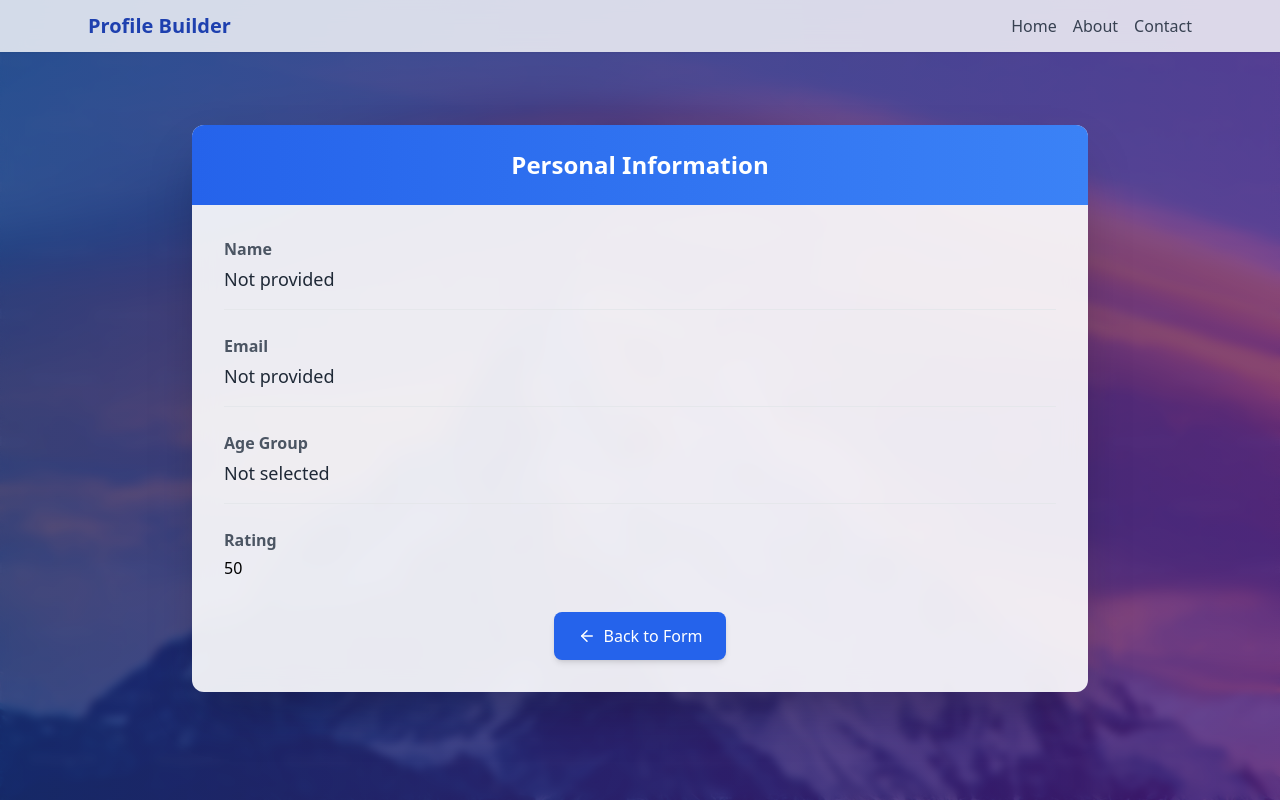
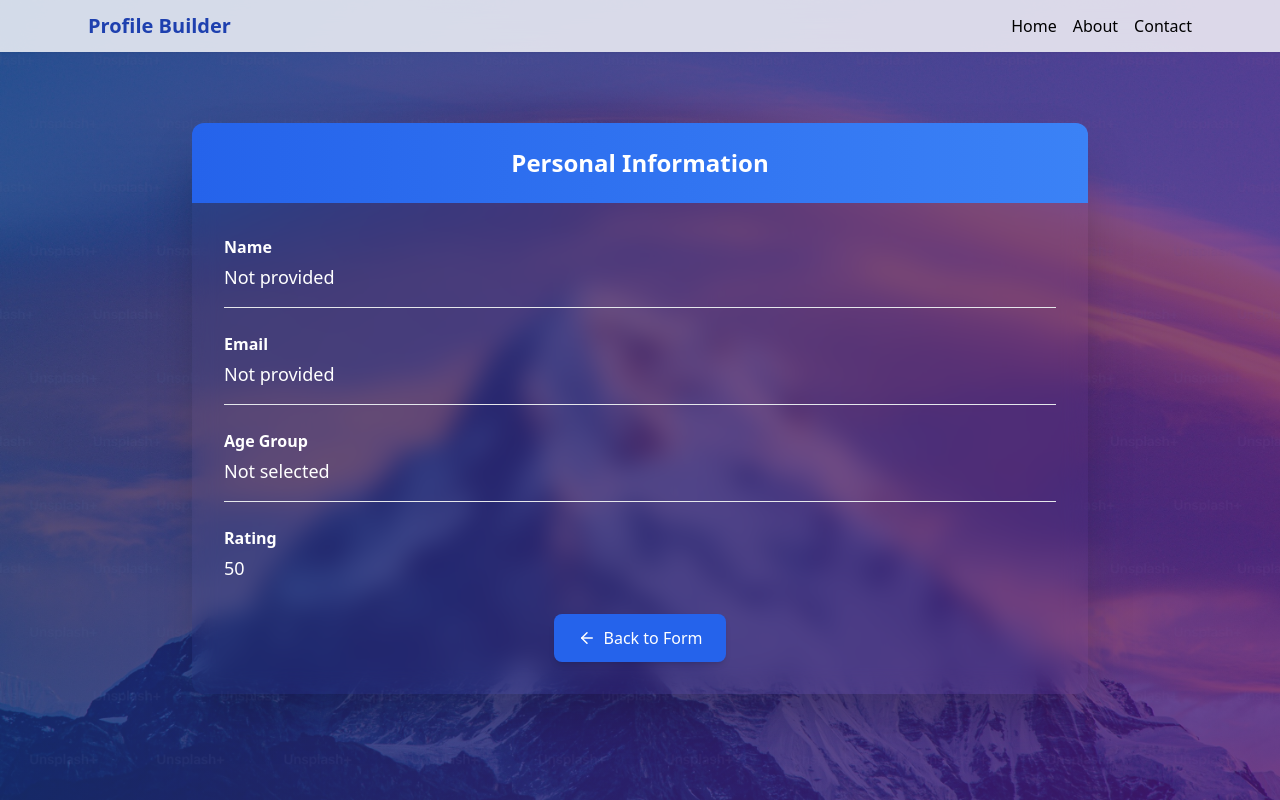
Before and after one commit to nimishaaguptaa12/LoginPage, a React (Vite) app: page /results in a window 1280 px wide. Built offline with nearby package versions, Linux system fonts and the light colour scheme.

Commit message:
modified design

```diff
--- a/src/components/Form.jsx
+++ b/src/components/Form.jsx
@@ -43,7 +43,7 @@ const FormField = ({ label, id, type = 'text', value, onChange, error, required,
 
   return (
     <div className="mb-5">
-      <label htmlFor={id} className="block text-sm font-medium text-black mb-2">
+      <label htmlFor={id} className="block text-sm font-medium text-white mb-2">
         {label} {required && <span className="text-red-500">*</span>}
       </label>
       <input
@@ -85,7 +85,7 @@ const ImageUpload = () => {
 
   return (
     <div className="mb-5">
-      <label className="block text-sm font-medium text-black mb-2">
+      <label className="block text-sm font-medium text-white mb-2">
         Upload Image <span className="text-red-500">*</span>
       </label>
       <div
@@ -101,9 +101,9 @@ const ImageUpload = () => {
           </>
         ) : (
           <>
-            <Upload className="mx-auto text-black-400 mb-2" size={36} />
-            <p className="text-sm text-black-500">Click to upload an image</p>
-            <small className="text-black-400">PNG, JPG or JPEG (max 5MB)</small>
+            <Upload className="mx-auto text-white mb-2" size={36} />
+            <p className="text-sm text-white">Click to upload an image</p>
+            <small className="text-white">PNG, JPG or JPEG (max 5MB)</small>
           </>
         )}
       </div>
@@ -130,7 +130,7 @@ const Dropdown = ({ label, options, value, onChange, error, required }) => {
 
   return (
     <div className="mb-5 relative" ref={dropdown}>
-      <label className="block text-sm font-medium text-black mb-2">
+      <label className="block text-sm font-medium text-white mb-2">
         {label} {required && <span className="text-red-500">*</span>}
       </label>
       <div
@@ -170,7 +170,7 @@ const Slider = ({ label, min, max, value, onChange }) => {
   const percent = ((value - min) / (max - min)) * 100;
   return (
     <div className="mb-6">
-      <label className="block text-sm font-medium text-black mb-2">{label}</label>
+      <label className="block text-sm font-medium text-white mb-2">{label}</label>
       <input
         type="range"
         min={min}
@@ -182,7 +182,7 @@ const Slider = ({ label, min, max, value, onChange }) => {
           background: `linear-gradient(to right, #3B82F6 0%, #3B82F6 ${percent}%, #e5e7eb ${percent}%, #e5e7eb 100%)`,
         }}
       />
-      <div className="flex justify-between text-xs text-gray-900 mt-1">
+      <div className="flex justify-between text-xs text-white mt-1">
         <span>{min}</span>
         <span className="font-semibold">{value}</span>
         <span>{max}</span>
--- a/src/components/ResultsPage.jsx
+++ b/src/components/ResultsPage.jsx
@@ -18,22 +18,22 @@ const ResultsPage = () => {
       }}
     >
       {/* Background overlay with gradient and blur */}
-      <div className="absolute inset-0 bg-gradient-to-r from-blue-900/70 to-purple-900/70 backdrop-blur-sm"></div>
+      <div className="absolute inset-0 bg-gradient-to-r from-blue-900/70 to-purple-900/70"></div>
 
       {/* Navbar */}
       <nav className="fixed top-0 left-0 right-0 bg-white/80 backdrop-blur-md shadow-sm z-10">
         <div className="max-w-6xl mx-auto px-6 py-3 flex justify-between items-center">
           <h1 className="text-xl font-bold text-blue-800">Profile Builder</h1>
           <div className="flex space-x-4">
-            <button className="text-gray-700 hover:text-blue-600 transition">Home</button>
-            <button className="text-gray-700 hover:text-blue-600 transition">About</button>
-            <button className="text-gray-700 hover:text-blue-600 transition">Contact</button>
+            <button className="text-black-700 hover:text-blue-600 transition">Home</button>
+            <button className="text-black-700 hover:text-blue-600 transition">About</button>
+            <button className="text-black-700 hover:text-blue-600 transition">Contact</button>
           </div>
         </div>
       </nav>
 
       {/* Main content container */}
-      <div className="w-full max-w-4xl bg-white/90 backdrop-blur-md rounded-xl shadow-2xl overflow-hidden z-0 relative mt-12 mb-8">
+      <div className="w-full max-w-4xl bg-blue backdrop-blur-md rounded-xl shadow-2xl overflow-hidden z-0 relative mt-12 mb-8">
         {/* Header with gradient */}
         <div className="bg-gradient-to-r from-blue-600 to-blue-500 p-6 text-center">
           <h1 className="text-2xl font-bold text-white">Personal Information</h1>
@@ -45,32 +45,31 @@ const ResultsPage = () => {
             {/* Form data on the left side */}
             <div className="flex-1 w-full space-y-6">
               <div className="pb-4 border-b border-gray-200">
-                <h2 className="font-semibold text-gray-600 mb-1">Name</h2>
-                <p className="text-lg text-gray-800">{formData.name || 'Not provided'}</p>
+                <h2 className="font-semibold text-white mb-1">Name</h2>
+                <p className="text-lg text-white">{formData.name || 'Not provided'}</p>
               </div>
 
               <div className="pb-4 border-b border-gray-200">
-                <h2 className="font-semibold text-gray-600 mb-1">Email</h2>
-                <p className="text-lg text-gray-800">{formData.email || 'Not provided'}</p>
+                <h2 className="font-semibold text-white mb-1">Email</h2>
+                <p className="text-lg text-white">{formData.email || 'Not provided'}</p>
               </div>
 
               <div className="pb-4 border-b border-gray-200">
-                <h2 className="font-semibold text-gray-600 mb-1">Age Group</h2>
-                <p className="text-lg text-gray-800">{formData.category || 'Not selected'}</p>
+                <h2 className="font-semibold text-white mb-1">Age Group</h2>
+                <p className="text-lg text-white">{formData.category || 'Not selected'}</p>
               </div>
 
               <div>
-                <h2 className="font-semibold text-gray-600 mb-1">Rating</h2>
-                <p className="text-lg text-gray-800"/>
-                  {formData.rating || 0}
+                <h2 className="font-semibold text-white mb-1">Rating</h2>
+                <p className="text-lg text-white">{formData.rating || 0}</p>
               </div>
             </div>
 
 
             {formData.imagePreview && (
               <div className="w-full md:w-auto flex flex-col items-center">
-                <h2 className="font-semibold text-gray-600 mb-4">Uploaded Image</h2>
-                <div className="p-1 border-4 border-blue-100 rounded-full bg-blue shadow-md">
+                <h2 className="font-semibold text-white mb-4">Uploaded Image</h2>
+                <div className="p-1 border-4 border-blue-100 rounded-full bg-blue shadow-md padding-5">
                   <img
                     src={formData.imagePreview}
                     alt="Uploaded preview"
```
